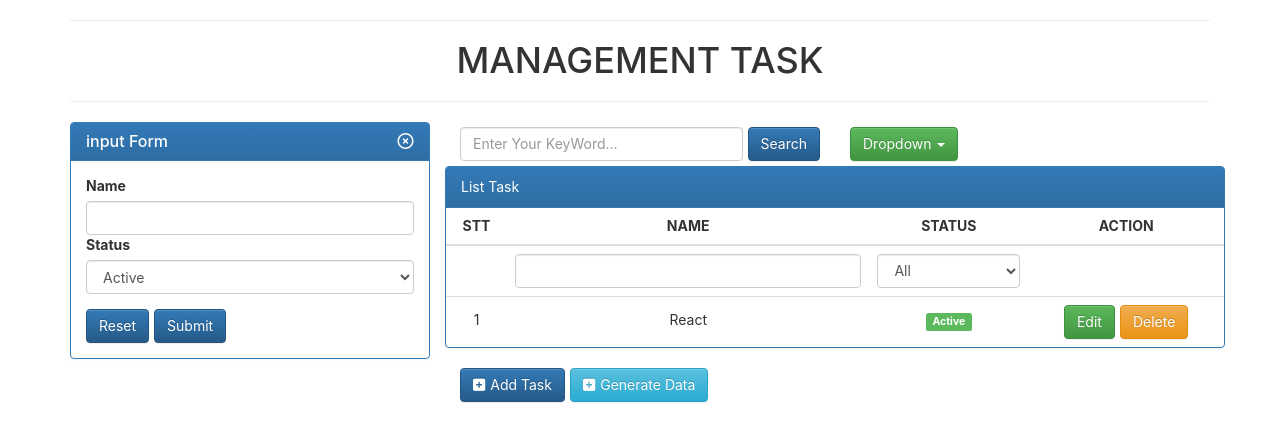
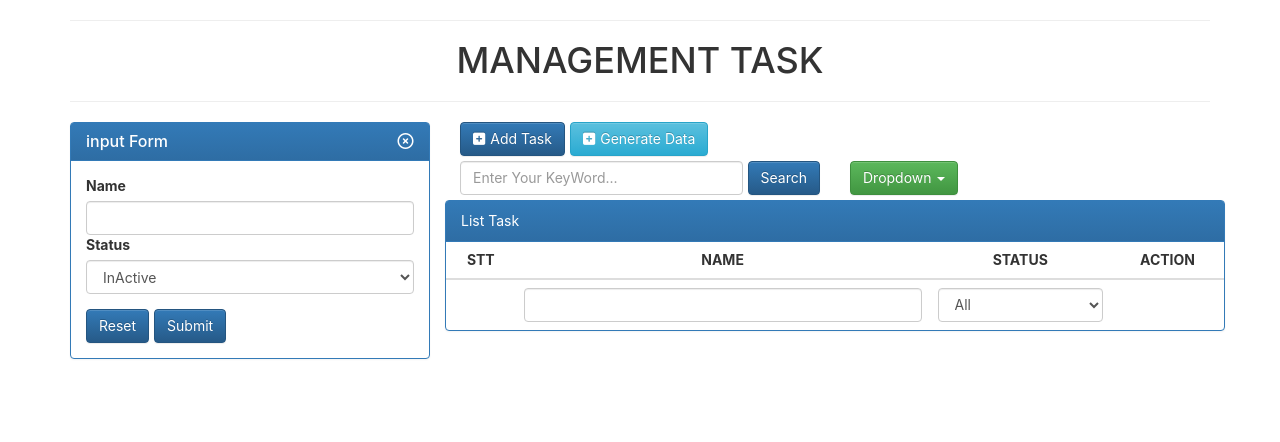
Before and after one commit to hoainho/ClassReact, a React (Create React App) app: page / in a window 1280 px wide. Shown: the top 442 px of the page. Built offline with nearby package versions, Linux system fonts and the light colour scheme.

Commit message:
Add task with form

```diff
--- a/package.json
+++ b/package.json
@@ -9,6 +9,7 @@
     "react": "^16.13.1",
     "react-bootstrap": "^1.3.0",
     "react-dom": "^16.13.1",
+    "react-id-generator": "^3.0.1",
     "react-scripts": "3.4.3"
   },
   "scripts": {
--- a/src/App.css
+++ b/src/App.css
@@ -32,3 +32,6 @@
   position: relative;
   left: 70%;
 }
+.display-none{
+  display: none;
+}
--- a/src/App.js
+++ b/src/App.js
@@ -1,50 +1,73 @@
 import React,{ Component } from 'react';
 import './App.css';
+import nextId from 'react-id-generator';
 import InputForm from './components/inputForm';
-import TaskForm from './components/TaskForm';
+import Control from './components/Control';
+import TaskList from './components/TaskList';
 export default class App extends Component {
+
   constructor(props) {
     super(props);
     this.state = {
-      task : []
+      task : [],
+      isDisplayForm : true
     }
   }
-  onHandleChange(event) {
-    const target = event.target;
-    const value = target.value;
-    const name = target.name;
+
+//   GenerateData = ()=> {
+//     var task = [
+//       {
+//         id : this.GenerateID,
+//         name : 'React',
+//         status: true,
+//       },
+//       {
+//         id : this.GenerateID,
+//         name : 'Angular',
+//         status: false,
+//       },
+//       {
+//         id : this.GenerateID,
+//         name : 'Html',
+//         status: true,
+//       }
+//     ];
+//     this.setState({
+//       task
+//     });
+//     localStorage.setItem('task', JSON.stringify(task));
+// }
+  componentWillMount() {
+  if(localStorage && localStorage.getItem('task')){
+    var task = JSON.parse(localStorage.getItem('task'));
     this.setState({
-      [name] : value
+      task : task
     })
+ }
+}
 
+  onToggleForm = () => {
+    this.setState({
+      isDisplayForm :true
+    })
   }
-  GenerateData = ()=> {
-    var task = [
-      {
-        id : 1,
-        name : 'React',
-        status: true,
-      },
-      {
-        id : 2,
-        name : 'Angular',
-        status: false,
-      },
-      {
-        id : 3,
-        name : 'Html',
-        status: true,
-      }
-    ];
+  onCloseForm = () => {
+    this.setState({
+      isDisplayForm : false
+    })
+  }
+  onSubmit = (data) => {
+    var { task } = this.state
+    data.id = nextId();
+    task.push(data);
     this.setState({
       task
     })
-}
-onDisplayForm = () => {
+    localStorage.setItem('task', JSON.stringify(task))
 
-}
+  }
   render(){
-
+    var { task,isDisplayForm } = this.state
     return (
       <div className="App">
           <div className="container">
@@ -52,12 +75,13 @@ onDisplayForm = () => {
               <hr/><h1> MANAGEMENT TASK</h1><hr/>
             </div>
             <div className="row">
-              <div className="col-xs-4 col-sm-4 col-md-4 col-lg-4">
-                <InputForm />
+              <div className={ isDisplayForm === true ? "col-xs-4 col-sm-4 col-md-4 col-lg-4" : "display-none"}>
+                <InputForm  onCloseForm={ this.onCloseForm }
+                            onSubmit = { this.onSubmit }
+                />
               </div>
-              <div className="col-xs-8 col-sm-8 col-md-8 col-lg-8">
-                <TaskForm  />
-                <button type="button" className="btn btn-primary mr-5" >
+              <div className={ isDisplayForm === true ? "col-xs-8 col-sm-8 col-md-8 col-lg-8" : "col-xs-12 col-sm-12 col-md-12 col-lg-12"}>
+                <button type="button" className="btn btn-primary mr-5"  onClick={ this.onToggleForm }>
                     <span className="fa fa-plus-square mr-5"/>
                       Add Task
                 </button>
@@ -65,6 +89,10 @@ onDisplayForm = () => {
                   <span className="fa fa-plus-square mr-5" />
                       Generate Data
                 </button>
+                <Control />
+                <div className="row">
+                    <TaskList items ={ task }/>
+                </div>
               </div>
 
             </div>
--- a/src/components/TaskForm.js
+++ /dev/null
@@ -1,17 +0,0 @@
-import React,{ Component } from 'react';
-import Control from './Control';
-import TaskList from './TaskList';
-export default class TaskForm extends Component {
-
-
-  render(){
-    return (
-         <>
-                <Control />
-                <div className="row">
-                    <TaskList/>
-                </div>
-         </>
-    );
-  }
-}
--- a/src/components/TaskItem.js
+++ b/src/components/TaskItem.js
@@ -2,12 +2,13 @@ import React,{ Component } from 'react';
 
 export default class TaskItem extends Component {
   render(){
+    var { item, index } = this.props;
     return (
         <tr className="text-center">
-            <td className="lh-3">1</td>
-            <td className="lh-3">React</td>
+            <td className="lh-3">{ index + 1 }</td>
+            <td className="lh-3">{ item.name }</td>
             <td className="text-center lh-3">
-                <span className="label label-success">Active</span>
+                <span className={ item.status === true ? 'label label-success ' : 'label label-warning '}>{ item.status === true ? 'Active' : 'InActive'}</span>
             </td>
             <td className="lh-3 text-center">
                 <button type="button" className="btn btn-success mr-5">Edit</button>
--- a/src/components/TaskList.js
+++ b/src/components/TaskList.js
@@ -2,6 +2,10 @@ import React,{ Component } from 'react';
 import TaskItem from './TaskItem';
 export default class TaskList extends Component {
   render(){
+      var { items } = this.props
+      var elmTask = items.map( (item,index) => {
+       return <TaskItem key={ item.id } index={ index } item= { item }/>
+      })
     return (
         <div className="panel panel-primary">
                 <div className="panel-heading ">List Task</div>
@@ -18,10 +22,10 @@ export default class TaskList extends Component {
                         <tr>
                             <td></td>
                             <td>
-                            <input type="search" name="" className="form-control" value="" />
+                                <input type="search" name="" className="form-control" />
                             </td>
                             <td>
-                            <select name="" id="input" className="form-control">
+                                <select name=""className="form-control">
                                 <option value="0">All</option>
                                 <option value="1">Active</option>
                                 <option value="-1">Inactive</option>
@@ -29,7 +33,7 @@ export default class TaskList extends Component {
                             </td>
                             <td></td>
                         </tr>
-                            <TaskItem/>
+                        { elmTask }
                     </tbody>
                 </table>
         </div>
--- a/src/components/inputForm.js
+++ b/src/components/inputForm.js
@@ -1,30 +1,50 @@
 import React,{ Component } from 'react';
-
 export default class inputForm extends Component {
-
+    constructor(props) {
+        super(props);
+        this.state =  {
+            name : '',
+            status : false
+            }
+    }
+    onHandleChange =(event) => {
+        var target = event.target;
+        var value = target.value;
+        var name = target.name;
+        if(name === 'status'){
+          value = target.value === 'true' ? true : false
+        }
+        this.setState({
+          [name] : value
+        })
+      }
+    onSubmit = (event) => {
+        event.preventDefault();
+        this.props.onSubmit(this.state);
+    }
   render(){
+    var { onCloseForm } =  this.props
     return (
-
         <div className="panel panel-primary">
             <div className="panel-heading ">
                 <h3 className="panel-title w-100">input Form
-                <span className="far fa-times-circle button-space"></span>
+                    <span className="far fa-times-circle button-space" onClick={ onCloseForm }></span>
                 </h3>
             </div>
             <div className="panel-body">
-                <form className="">
+                <form onSubmit= {this.onSubmit}>
                 <div className="form-group">
                     <label >Name</label>
-                    <input type="text" className="form-control" />
+                    <input type="text" className="form-control" value={ this.state.name } name="name" onChange={ this.onHandleChange }/>
                     <label >Status</label>
-                    <select name="" className="form-control">
-                    <option value="">Active</option>
-                    <option value="">Inactive</option>
+                    <select value={ this.state.status   } name="status" className="form-control" onChange={ this.onHandleChange }>
+                        <option value={ true }>Active</option>
+                        <option value={ false }>InActive</option>
                     </select>
                 </div>
 
                 <button type="reset" className="btn btn-primary mr-5">Reset</button>
-                <button type="submit" className="btn btn-primary">Submit</button>
+                <button type="submit" className="btn btn-primary" onClick={ this.onSubmit }>Submit</button>
                 </form>
 
             </div>
```
Also changed, not shown: 1 other file (tests, documents, lock files or other folders). Lines whose indentation alone changed are shown as unchanged.
